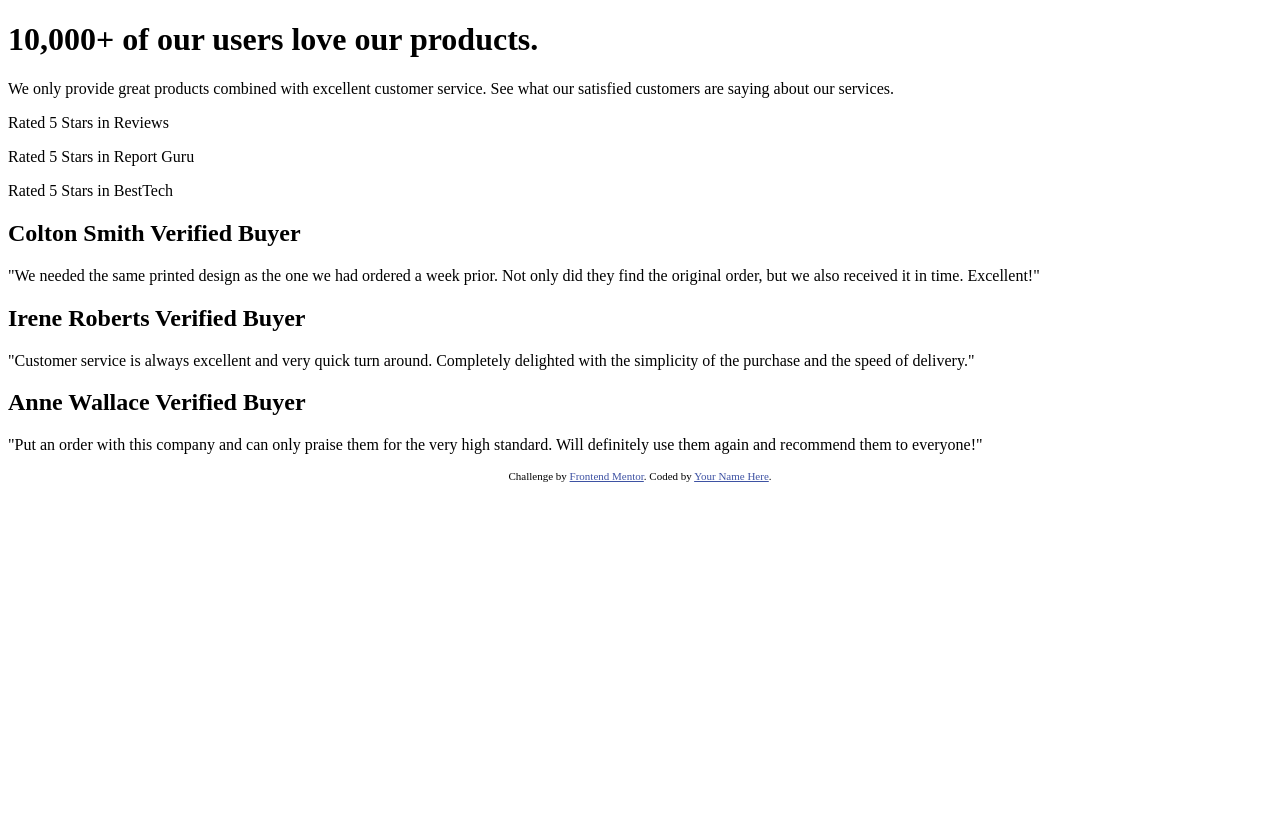
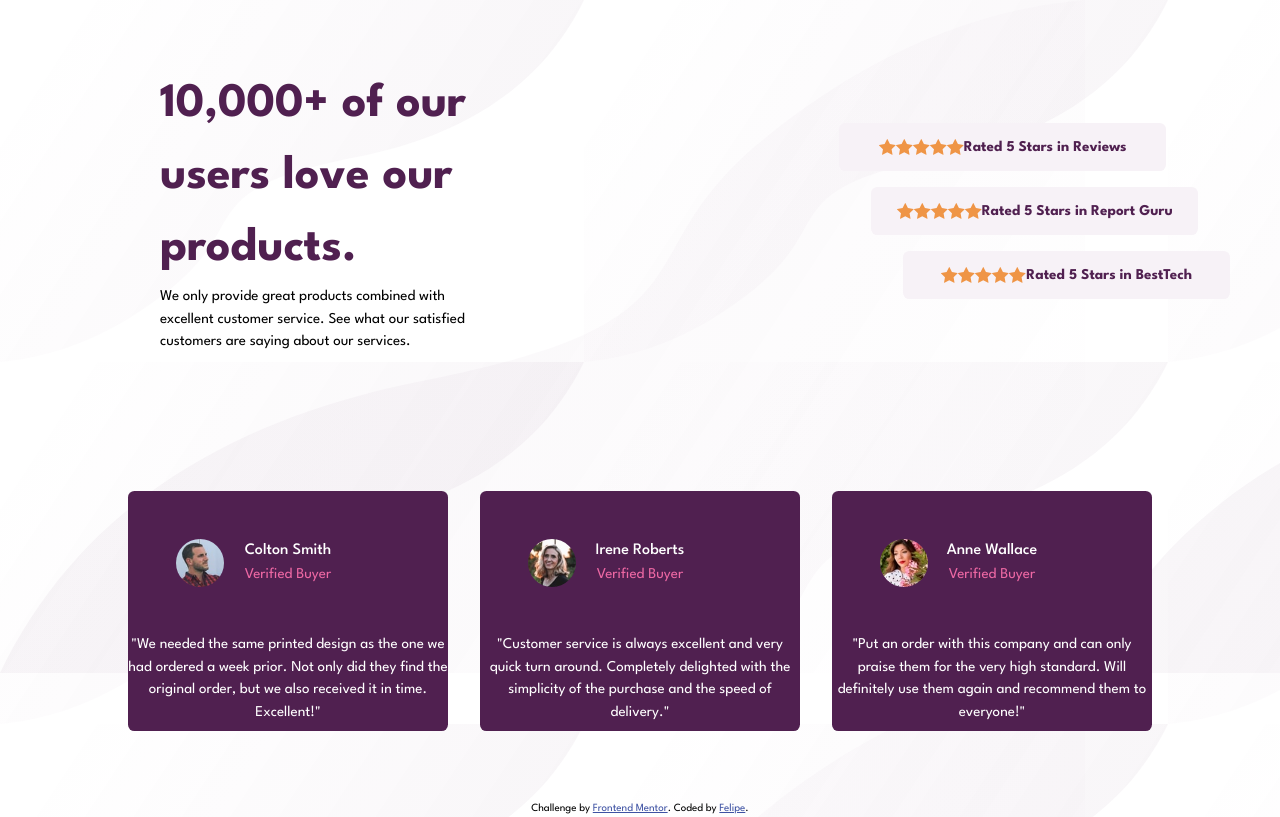
Before and after one commit to FelipinDR/frontendmentor11, a plain HTML site: page index.html in a window 1280 px wide. Drawn offline with Linux system fonts and the light colour scheme.

Commit message:
Finished project

```diff
--- a/index.html
+++ b/index.html
@@ -4,14 +4,16 @@
     <meta charset="UTF-8" />
     <meta name="viewport" content="width=device-width, initial-scale=1.0" />
     <!-- displays site properly based on user's device -->
-
+    <link rel="stylesheet" href="style.css">
     <link
       rel="icon"
       type="image/png"
       sizes="32x32"
       href="./images/favicon-32x32.png"
     />
-
+    <link rel="preconnect" href="https://fonts.googleapis.com">
+    <link rel="preconnect" href="https://fonts.gstatic.com" crossorigin>
+    <link href="https://fonts.googleapis.com/css2?family=League+Spartan:wght@400;500;700&display=swap" rel="stylesheet">
     <title>Frontend Mentor | Social proof section</title>
 
     <!-- Feel free to remove these styles or customise in your own stylesheet 👍 -->
@@ -30,32 +32,56 @@
     <div class="container01">
     <h1>10,000+ of our users love our products.</h1>
 
-    <p>We only provide great products combined with excellent customer service.
+    <p class="">We only provide great products combined with excellent customer service.
     See what our satisfied customers are saying about our services.</p>
   </div>
   <div class="container02">
+    <div class="sub-content01">
+      <img class="star" src="images/icon-star.svg" alt="">
+      <img class="star" src="images/icon-star.svg" alt="">
+      <img class="star" src="images/icon-star.svg" alt="">
+      <img class="star" src="images/icon-star.svg" alt="">
+      <img class="star" src="images/icon-star.svg" alt="">
     <p>Rated 5 Stars in Reviews</p>
+  </div>
+  <div class="sub-content02">
+    <img class="star" src="images/icon-star.svg" alt="">
+      <img class="star" src="images/icon-star.svg" alt="">
+      <img class="star" src="images/icon-star.svg" alt="">
+      <img class="star" src="images/icon-star.svg" alt="">
+      <img class="star" src="images/icon-star.svg" alt="">
     <p>Rated 5 Stars in Report Guru</p>
+  </div>
+  <div class="sub-content03">
+    <img class="star" src="images/icon-star.svg" alt="">
+      <img class="star" src="images/icon-star.svg" alt="">
+      <img class="star" src="images/icon-star.svg" alt="">
+      <img class="star" src="images/icon-star.svg" alt="">
+      <img class="star" src="images/icon-star.svg" alt="">
     <p>Rated 5 Stars in BestTech</p>
+  </div>
   </div>
     <div class="container03">
     <div class="subcontainer01">
-      <h2>Colton Smith
-    Verified Buyer</h2>
-    <p>"We needed the same printed design as the one we had ordered a week prior.
+      <img  class="profile" src="images/image-colton.jpg" alt="">
+    <h2 class="title01">Colton Smith</h2>
+    <p><span>Verified Buyer</span></p>
+    <p class="content">"We needed the same printed design as the one we had ordered a week prior.
     Not only did they find the original order, but we also received it in time.
     Excellent!"</p>
   </div>
     <div class="subcontainer02">
-    <h2>Irene Roberts
-    Verified Buyer</h2>
-    <p>"Customer service is always excellent and very quick turn around. Completely
+      <img  class="profile" src="images/image-irene.jpg" alt="">
+    <h2 class="title02">Irene Roberts</h2>
+    <p><span>Verified Buyer</span></p>
+    <p class="content">"Customer service is always excellent and very quick turn around. Completely
     delighted with the simplicity of the purchase and the speed of delivery."</p>
   </div>
   <div class="subcontainer03">
-    <h2>Anne Wallace
-    Verified Buyer</h2>
-    <p>"Put an order with this company and can only praise them for the very high
+    <img class="profile"src="images/image-anne.jpg" alt="">
+    <h2 class="title03">Anne Wallace</h2>
+    <p> <span>Verified Buyer</span></p>
+    <p class="content">"Put an order with this company and can only praise them for the very high
     standard. Will definitely use them again and recommend them to everyone!"</p>
   </div>
   </div>
@@ -64,7 +90,7 @@
       Challenge by
       <a href="https://www.frontendmentor.io?ref=challenge" target="_blank"
         >Frontend Mentor</a
-      >. Coded by <a href="#">Your Name Here</a>.
+      >. Coded by <a href="https://www.linkedin.com/in/luis-felipe-frontend/">Felipe</a>.
     </div>
   </body>
 </html>
--- /dev/null
+++ b/style.css
@@ -0,0 +1,167 @@
+    /*
+    1. Use a more-intuitive box-sizing model.
+    */
+    *, *::before, *::after {
+        box-sizing: border-box;
+    }
+    /*
+        2. Remove default margin
+    */
+    * {
+        margin: 0;
+    }
+    /*
+        3. Allow percentage-based heights in the application
+    */
+    html, body {
+        height: 100%;
+    }
+    /*
+        Typographic tweaks!
+        4. Add accessible line-height
+        5. Improve text rendering
+    */
+    body {
+        line-height: 1.5;
+        -webkit-font-smoothing: antialiased;
+    }
+    /*
+        6. Improve media defaults
+    */
+    img, picture, video, canvas, svg {
+        display: block;
+        max-width: 100%;
+    }
+    /*
+        7. Remove built-in form typography styles
+    */
+    input, button, textarea, select {
+        font: inherit;
+    }
+    /*
+        8. Avoid text overflows
+    */
+    p, h1, h2, h3, h4, h5, h6 {
+        overflow-wrap: break-word;
+    }
+    /*
+        9. Create a root stacking context
+    */
+    #root, #__next {
+        isolation: isolate;
+    }
+    body{
+        font-family: 'League Spartan', sans-serif;
+        background-image: url(images/bg-pattern-bottom-desktop.svg),url(images/bg-pattern-top-desktop.svg);
+    }
+    p{
+        font-size: 15px;
+    }
+    main{
+        display:grid;
+        grid-template-columns: 1fr 1fr 1fr;
+        grid-template-areas: 'a . b' 'c c c';
+        place-items: center;
+        min-height: 100vh;
+    }
+    .container01{
+        grid-area: a;
+        margin-left: 6rem;
+        position:relative;
+        left: 4rem;
+    }
+    .container02{
+        grid-area: b;
+    }
+    .container03{
+        grid-area: c;
+        display: flex;
+        gap: 2rem;
+
+    }
+    .container03 .subcontainer01,.container03 .subcontainer02, .container03 .subcontainer03{
+        text-align: center;
+        width: 20rem;
+        height: 15rem;
+        background-color: hsl(300, 43%, 22%);
+        border-radius: 0.4rem;
+    }
+    .content{
+        padding-top: 3rem;
+        color: hsl(0, 0%, 100%);
+    }
+    h2{
+        color:hsl(0, 0%, 100%);
+        font-weight: 500;
+        font-size: 1rem;
+    }
+    .profile{
+        border-radius: 3rem;
+        position: relative;
+        top:3rem;
+        width: 3rem;
+        left: 3rem;
+
+    }
+    h1{
+        font-size: 3rem;
+        color: hsl(300, 43%, 22%);
+    }
+    p span{
+        color:hsl(333, 80%, 67%)
+    }
+    .sub-content01,.sub-content02,.sub-content03{
+        display: flex;
+        width: 20.438rem;
+        margin: 1rem;
+        background-color: hsl(300, 24%, 96%);
+        height: 3rem;
+        color:hsl(300, 43%, 22%);
+        text-align: center;
+        justify-content: center;
+        align-items: center;
+        font-weight: 700;
+        border-radius: 0.4rem;
+    }
+    .star{
+        width: 17px;
+        height: 16px;
+    }
+    .sub-content01{
+        position: relative;
+        right: 4rem;
+
+    }
+    .sub-content02{
+        position:relative;
+        right: 2rem;
+    }
+    @media (max-width:600px){
+        body{
+            background-image: url(images/bg-pattern-bottom-mobile.svg),url(images/bg-pattern-top-mobile.svg);
+        }
+        main{
+            grid-template-columns: 1fr;
+            grid-template-areas: 'a''b''c';
+            place-items: center;
+        }
+        .container03{
+            display: grid;
+            grid-template-columns: 1fr;
+        }
+        .sub-content01{
+            position: relative;
+            right: 0;
+
+        }
+        .sub-content02{
+            position:relative;
+            right: 0;
+        }
+        .container01{
+            grid-area: a;
+            margin:1rem;
+            position:relative;
+            left: 0;
+        }
+    }
```
Lines whose indentation alone changed are shown as unchanged.
